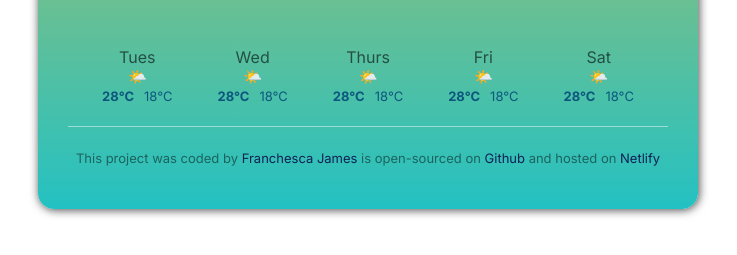
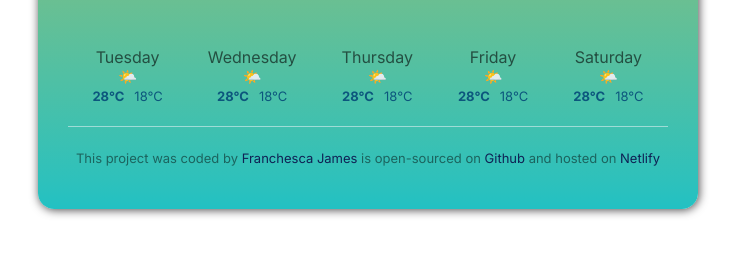
Before and after one commit to jamie07262/weather-app, a plain HTML site: page index.html in a window 1280 px wide. Shown: the part 489-744 px from the top of the page, without its empty margins (272-1009 px from the left). Drawn offline with nearby package versions, Linux system fonts and the light colour scheme; no server answers.

Commit message:
injected forecast html from js

```diff
--- a/index.html
+++ b/index.html
@@ -51,7 +51,7 @@
         </div>
 
         <div class="weather-forecast">
-          <div class="forecast">
+          <!-- <div class="forecast">
             <div class="weather-forecast-day">Tues</div>
             <div class="weather-forecast-icon">🌤️</div>
             <div class="weather-forecast-temperatures">
@@ -90,7 +90,7 @@
               <div class="weather-forecast-temp"><strong>28°C</strong></div>
               <div class="weather-forecast-temp">18°C</div>
             </div>
-          </div>
+          </div> -->
         </div>
       </main>
       <footer>
--- a/index.js
+++ b/index.js
@@ -67,3 +67,25 @@ let formEl = document.querySelector(".search-form");
 formEl.addEventListener("click", displayCity);
 
 searchCity("San Fernando");
+
+//injecting forecast
+function displayForecast() {
+  const forecastEl = document.querySelector(".weather-forecast");
+  let forecast = "";
+  let days = ["Tuesday", "Wednesday", "Thursday", "Friday", "Saturday"];
+
+  days.forEach(function (day) {
+    forecast += `<div class="forecast">
+            <div class="weather-forecast-day">${day}</div>
+            <div class="weather-forecast-icon">🌤️</div>
+            <div class="weather-forecast-temperatures">
+              <div class="weather-forecast-temp"><strong>28°C</strong></div>
+              <div class="weather-forecast-temp">18°C</div>
+            </div>
+          </div>`;
+  });
+
+  forecastEl.innerHTML = forecast;
+}
+
+displayForecast();
```
